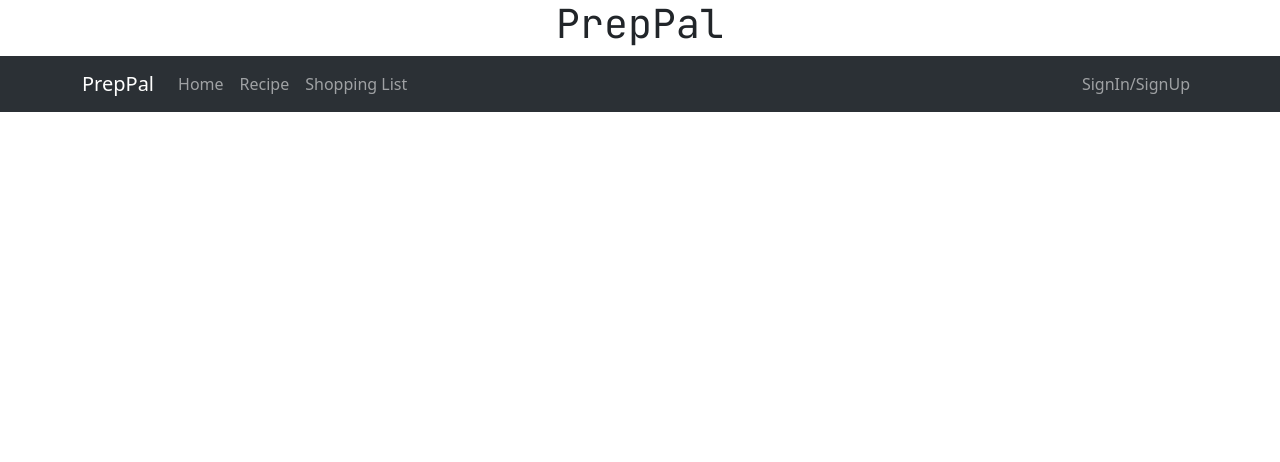
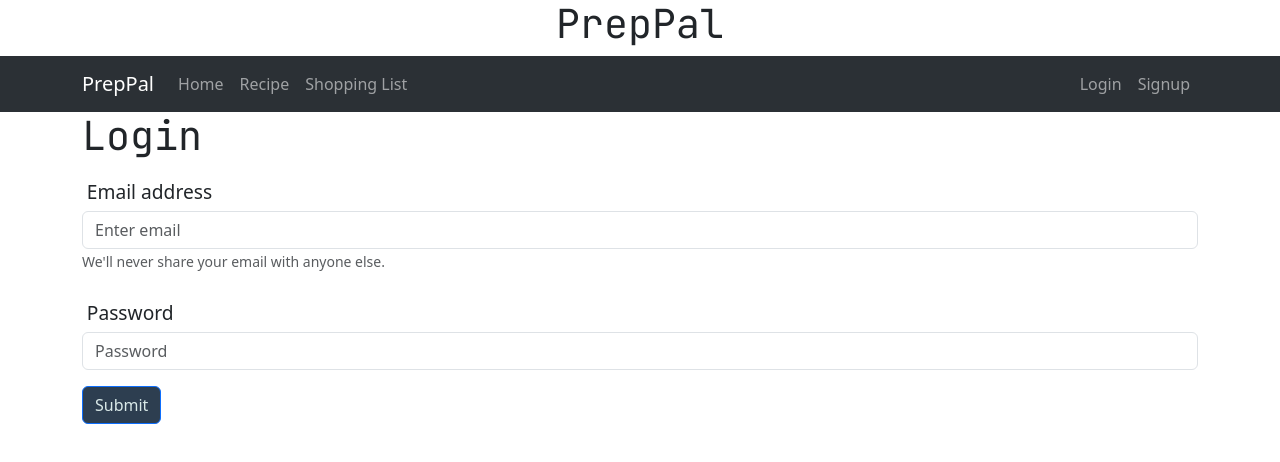
Before and after one commit to delantetr/literate-lamp, a React (Create React App) app in the folder client/: page /Login in a window 1280 px wide. Shown: the top 462 px of the page. Built offline with nearby package versions, Linux system fonts and the light colour scheme.

Commit message:
added login.js and routed it

```diff
--- a/client/src/App.js
+++ b/client/src/App.js
@@ -10,6 +10,7 @@
 import  Recipe  from './pages/Recipe'
 import { Profile } from './pages/Profile'
 import ShoppingList from './pages/ShoppingList'
+import Login from './pages/Login';
 
 const client = new ApolloClient({
   uri: '/graphql',
@@ -35,8 +36,11 @@
                   <Nav.Link class='' as={Link} to='/Profile' ></Nav.Link>
                 </Nav>
                 <Nav>
-              <Nav.Link>
-              SignIn/SignUp
+              <Nav.Link as={Link} to="/Login">
+              Login
+            </Nav.Link>
+            <Nav.Link>
+              Signup
             </Nav.Link>
           </Nav>
               </Navbar.Collapse>
@@ -48,6 +52,7 @@
               <Route path='/Recipe' element={<Recipe/>}/>
               <Route path='/Profile' element={<Profile/>}/>
               <Route path='/ShoppingList' element={<ShoppingList/>}/>
+              <Route path='/Login' element={<Login/>}/>
             </Routes>
           </div>
         </div>
--- /dev/null
+++ b/client/src/pages/Login.js
@@ -0,0 +1,32 @@
+import React from 'react';
+import Button from 'react-bootstrap/Button';
+import Form from 'react-bootstrap/Form';
+
+const Login = (props) => {
+  return (
+    <div>
+      <h1>Login</h1>
+    <Form>
+      <Form.Group className="mb-3" controlId="formBasicEmail">
+        <Form.Label>Email address</Form.Label>
+        <Form.Control type="email" placeholder="Enter email" />
+        <Form.Text className="text-muted">
+          We'll never share your email with anyone else.
+        </Form.Text>
+      </Form.Group>
+
+      <Form.Group className="mb-3" controlId="formBasicPassword">
+        <Form.Label>Password</Form.Label>
+        <Form.Control type="password" placeholder="Password" />
+      </Form.Group>
+      <Form.Group className="mb-3" controlId="formBasicCheckbox">
+      </Form.Group>
+      <Button variant="primary" type="submit">
+        Submit
+      </Button>
+    </Form>
+    </div>
+  );
+}
+
+export default Login;
```
